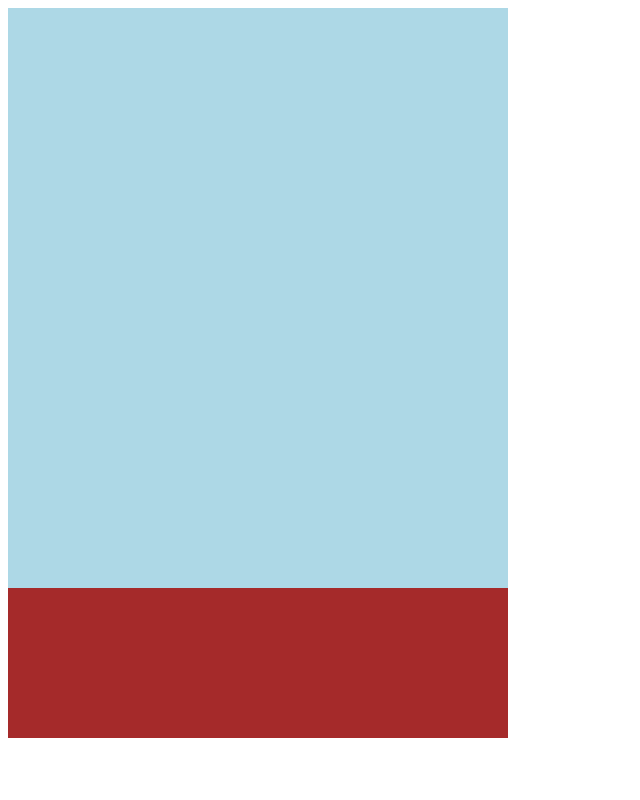
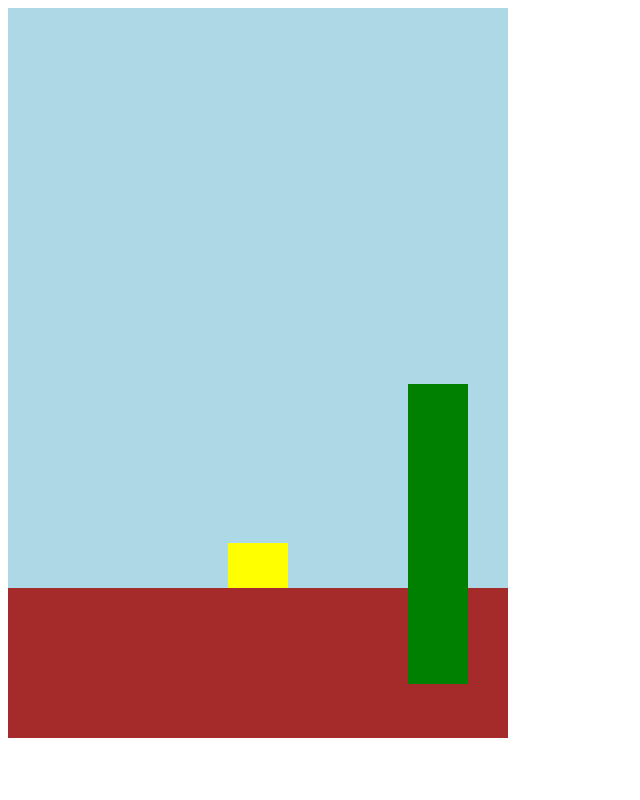
Before and after one commit to red-flag-studio/JavaScript-Gems, a plain HTML site: page FlappyBird/index.html in a window 1280 px wide. Shown: the top 800 px of the page, without its empty margins (0-640 px from the left). Drawn offline with Linux system fonts and the light colour scheme.

Commit message:
Flappy Bird : Obstacles & Game Over

```diff
--- a/FlappyBird/app.js
+++ b/FlappyBird/app.js
@@ -6,21 +6,68 @@ document.addEventListener("DOMContentLoaded", () => {
 
   let birdLeft = 220,
     birdBottom = 100,
-    gravity = 2;
+    gravity = 2,
+    isGameOver = false;
 
   function startGame() {
-    birdBottom -= gravity;
+    if (birdBottom > 0) birdBottom -= gravity;
+    else gameOver();
     bird.style.bottom = birdBottom + "px";
     bird.style.left = birdLeft + "px";
   }
 
+  let gameTimerId = setInterval(startGame, 20);
+
+  function control(e) {
+    switch (e.keyCode) {
+      case 32:
+        jump();
+    }
+  }
+
   function jump() {
-    birdBottom += 50;
+    if (birdBottom < 500) birdBottom += 50;
     bird.style.bottom = birdBottom + "px";
   }
 
-  document.addEventListener("keyup", jump);
+  document.addEventListener("keyup", control);
 
-  let timerId = setInterval(startGame, 20);
-  //   clearInterval(timerId);
+  function generateObstacle() {
+    let obstacleLeft = 500;
+    let randomHeight = Math.random() * 60;
+    let obstacleBottom = randomHeight;
+    const obstacle = document.createElement("div");
+    if (!isGameOver) obstacle.classList.add("obstacle");
+    obstacle.style.left = obstacleLeft + "px";
+    obstacle.style.bottom = obstacleBottom + "px";
+    gameDisplay.appendChild(obstacle);
+
+    function moveObstacleLeft() {
+      obstacleLeft -= 2;
+      obstacle.style.left = obstacleLeft + "px";
+      if (obstacleLeft === -60) {
+        clearInterval(timerId);
+        gameDisplay.removeChild(obstacle);
+      }
+      if (
+        (obstacleLeft > 200 &&
+          obstacleLeft < 280 &&
+          birdLeft === 220 &&
+          birdBottom  < 150 + obstacleBottom) ||
+        birdBottom === 0
+      ) {
+        clearInterval(timerId);
+        gameOver();
+      }
+    }
+    let timerId = setInterval(moveObstacleLeft, 20);
+    if (!isGameOver) setTimeout(generateObstacle, 3000);
+  }
+  generateObstacle();
+
+  function gameOver() {
+    clearInterval(gameTimerId);
+    isGameOver = true;
+    document.removeEventListener("keyup", control);
+  }
 });
--- a/FlappyBird/style.css
+++ b/FlappyBird/style.css
@@ -25,3 +25,10 @@
   width: 60px;
   height: 45px;
 }
+
+.obstacle{
+    background-color: green;
+    position: absolute;
+    width: 60px;
+    height: 300px;
+}
```
Also changed, not shown: 1 other file.
